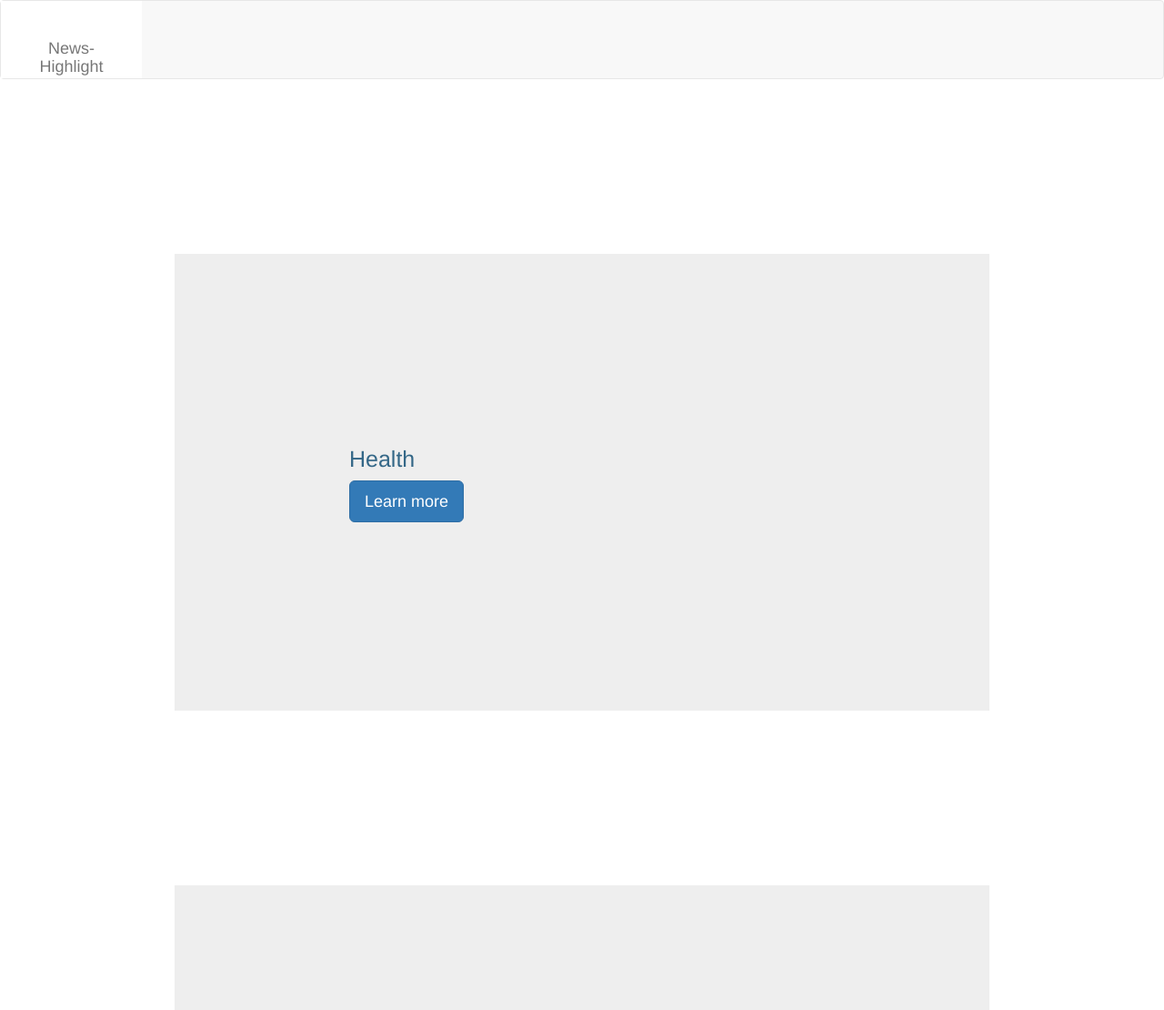
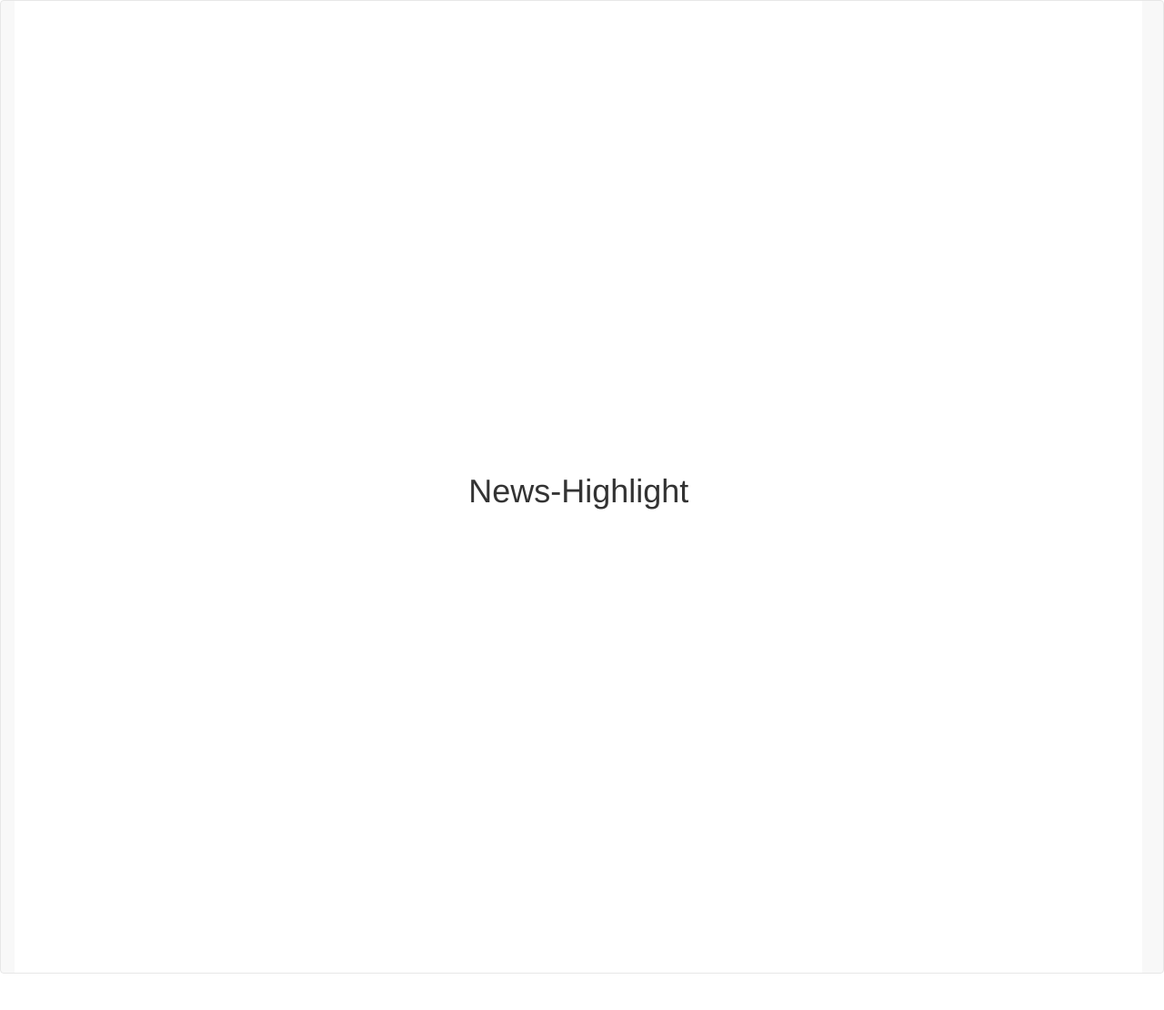
Before and after one commit to MaryMbugua/Newshighlighttwo, a Flask app: template app/templates/index.html in a window 1280 px wide. Shown: the top 1110 px of the page at 91% size. Run offline with Flask 2, Linux system fonts and the light colour scheme; the template is opened without the code that fills it, so the values that code supplies are empty; some libraries are stand-ins or nearby versions.

Commit message:
heading positioning

```diff
--- a/app/templates/navbar.html
+++ b/app/templates/navbar.html
@@ -12,9 +12,9 @@
     <nav class="navbar navbar-default">
         <div class="container-fluid">
           <!-- Brand and toggle get grouped for better mobile display -->
-          <div class="navbar-header">
+          <div class="navbar-header ola">
 
-            <a class="navbar-brand ola" href="#">News-Highlight</a>
+            <h1>News-Highlight</h1>
           </div>
 
 
```
